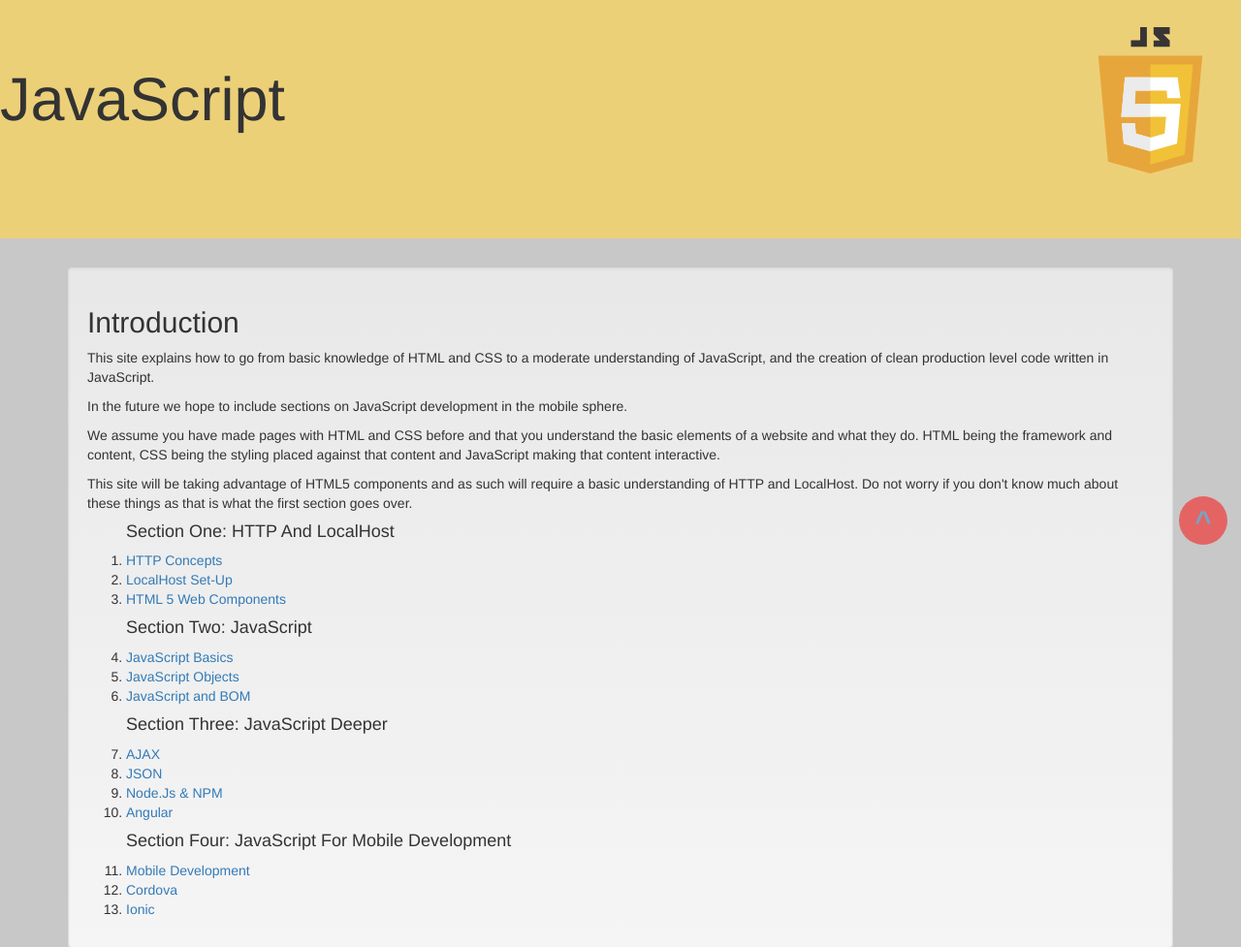
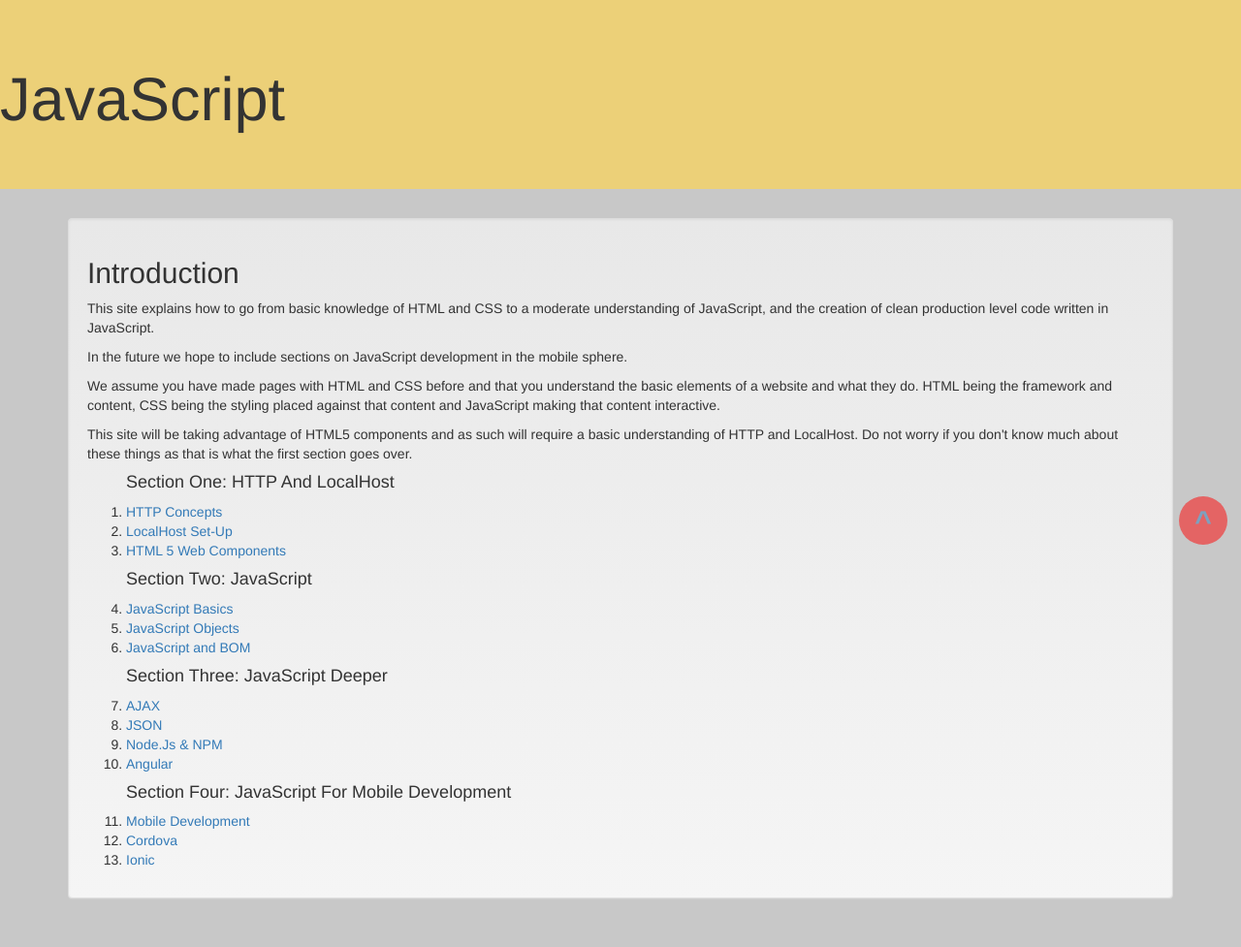
Before and after one commit to mattc41190/JavaScript-Programing, a plain HTML site: page Index.html in a window 1280 px wide. Shown: the top 977 px of the page at 97% size. After the commit the page ends 947 px from the top, so only its background shows below. Drawn offline with nearby package versions, Linux system fonts and the light colour scheme.

Commit message:
Revert Logo

```diff
--- a/Index.html
+++ b/Index.html
@@ -6,17 +6,13 @@
 	<link rel="stylesheet" href="https://maxcdn.bootstrapcdn.com/bootstrap/3.3.5/css/bootstrap-theme.min.css">
 	<link rel="stylesheet" href="./Styles/MainStyle.css">
 	<link rel="stylesheet" type="text/css" href="./Styles/ContextMenuStyle.css">
-	<link rel="stylesheet" type="text/css" href="./Styles/Logo.css">
 </head>
 <body>
 <a href="#javaScriptHomeTitle"><div id="contextMenu">
 	<p id="caret"><strong>^</strong></p>
 </div></a>
 <div class="jumbotron" id="javaScriptHomeTitle">
-	<div class="row">
-		<div class="col-md-10 col-xs-10"><h1>JavaScript</h1></div>
-		<div class="col-md-2 col-xs-2" id="Logo"><img src="./Assets/JavaScriptLogo.svg"></div>
-	</div>
+	<h1>JavaScript</h1>
 </div>
 <div class="container">
 	<div id="Introduction">
--- a/Styles/Logo.css
+++ b/Styles/Logo.css
@@ -1,7 +1,8 @@
 #Logo
 {
-	margin-top: -3%;
+	margin-top: -1%;
 }
+
 
 @media screen and (max-width: 990px) {
 #Logo
```
